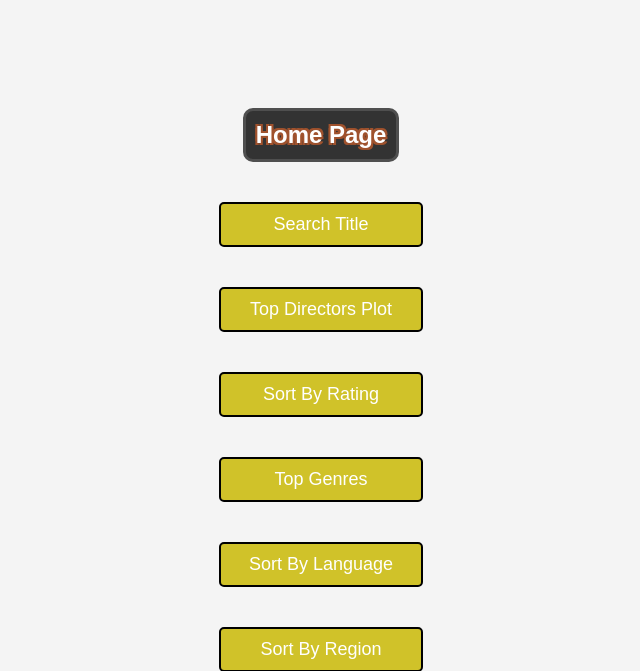
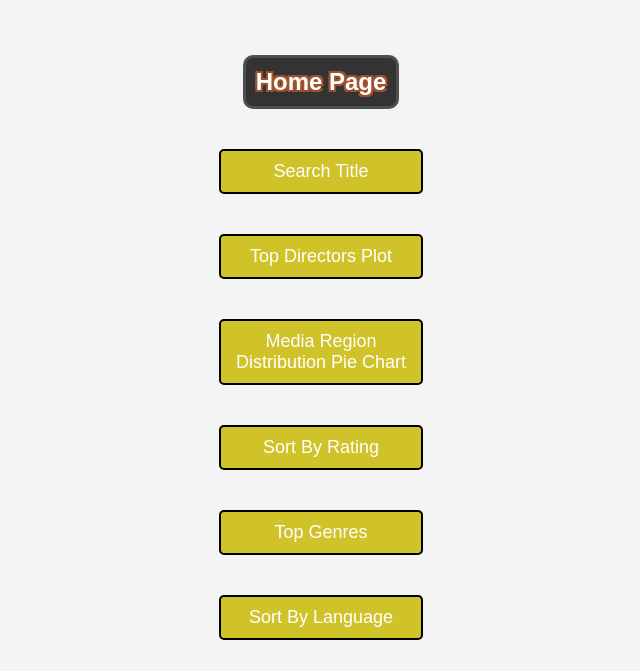
Before and after one commit to squw/CS338_project, a Flask app: page / in a window 1280 px wide. Shown: the top 671 px of the page, without its empty margins (319-959 px from the left). Run offline with Flask 3, Linux system fonts and the light colour scheme; parts of the project's set-up code (start-up, migrations or seed data) failed here and were passed over.

Commit message:
adding new feature region pie chart

```diff
--- /dev/null
+++ b/SQL/count_regions.sql
@@ -0,0 +1,6 @@
+SELECT region, count(*) as `count`
+FROM title_akas
+WHERE region IS NOT NULL
+GROUP BY region
+ORDER BY `count` DESC
+LIMIT :num_regions;
--- a/app.py
+++ b/app.py
@@ -204,5 +204,28 @@ def top_directors():
 
     return render_template('top_directors.html', plot_url=plot_url, min_votes=min_votes, num_directors=num_directors)
 
+@app.route('/region_pie_chart', methods=['GET', 'POST'])
+def region_pie_chart():
+    sql_path = 'SQL/count_regions.sql'
+    num_regions = request.form.get('num_regions', 10, type=int)
+    with open(sql_path, 'r') as file:
+        query = text(file.read()).params(num_regions = num_regions)
+    result = db.session.execute(query)
+    regions = result.fetchall()
+
+    df = pd.DataFrame(regions, columns=['region', 'count'])
+    plt.figure(figsize=(8, 8))
+    plt.pie(df['count'], labels=df['region'], autopct='%1.1f%%', startangle=140)
+    plt.title('Media Distribution by Region')
+
+    img = BytesIO()
+    plt.savefig(img, format='png')
+    plt.close()
+    img.seek(0)
+
+    plot_url = base64.b64encode(img.getvalue()).decode('utf8')
+    return render_template('region_pie_chart.html', plot_url=plot_url, num_regions = num_regions)
+
+
 if __name__ == "__main__":
     app.run(debug=True)
--- a/templates/index.html
+++ b/templates/index.html
@@ -14,6 +14,7 @@
 <h1>Home Page</h1>
 <a href="{{  url_for('search_title') }}">Search Title</a>
 <a href="{{  url_for('top_directors') }}">Top Directors Plot</a>
+<a href="{{  url_for('region_pie_chart') }}">Media Region Distribution Pie Chart</a>
 <a href="{{  url_for('sort_by_rating') }}">Sort By Rating</a>
 <a href="{{  url_for('top_genres')  }}">Top Genres</a>
 <a href="{{  url_for('sort_by_language')  }}">Sort By Language</a>
```
Also changed, not shown: templates/region_pie_chart.html (added, +19 -0 lines).
